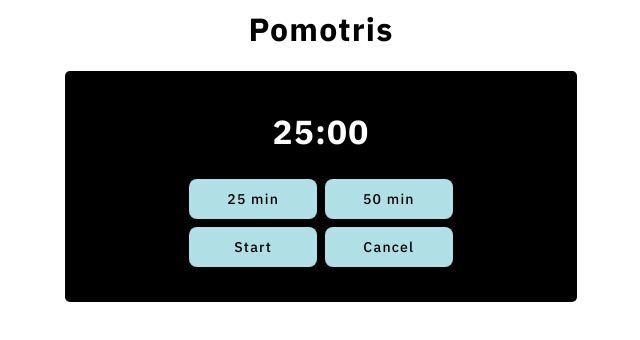
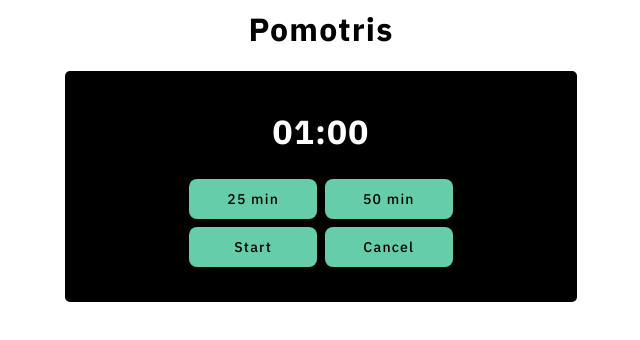
Before and after one commit to Heathercoraje/pomotris-vh, a React app: page / in a window 1280 px wide. Shown: the top 340 px of the page, without its empty margins (319-959 px from the left). Built offline with nearby package versions, Linux system fonts and the light colour scheme.

Commit message:
change layout

```diff
--- a/public/index.css
+++ b/public/index.css
@@ -16,7 +16,7 @@ button {
 	margin: 0.3vw;
 	font-size: 1.1vw;
 	font-weight: 500;
-	background-color: powderblue;
+	background-color: MediumAquaMarine;
 	border-radius: 8px;
 	border: none;
 	cursor: pointer;
--- a/src/components/Timer.jsx
+++ b/src/components/Timer.jsx
@@ -4,8 +4,8 @@ import formatTime from '../js/helper';
 class Timer extends Component {
 	state = {
 		startTime: '',
-		duration: 25,
-		remained: 25 * 60,
+		duration: 1,
+		remained: 1 * 60,
 		isTimerRunning: false
 	};
 
@@ -57,6 +57,10 @@ class Timer extends Component {
 		this.resetTimer(value);
 	};
 	render() {
+		if(!this.state.remained){
+			alert('Your timer is over');
+
+		}
 		return (
 			<div className="timer">
 				<Clock time={formatTime(this.state.remained)} />
```
